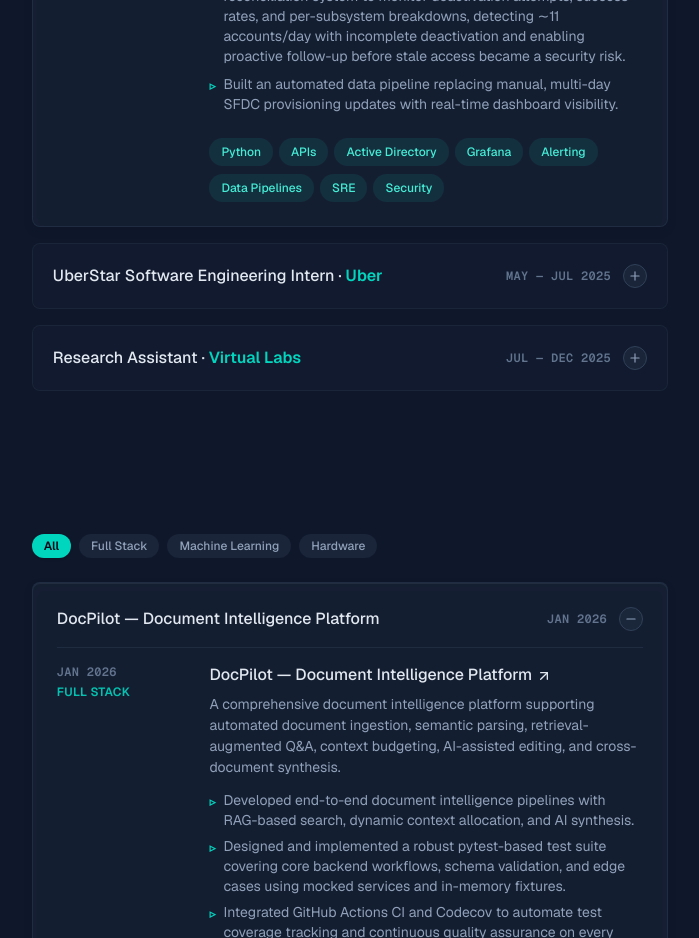
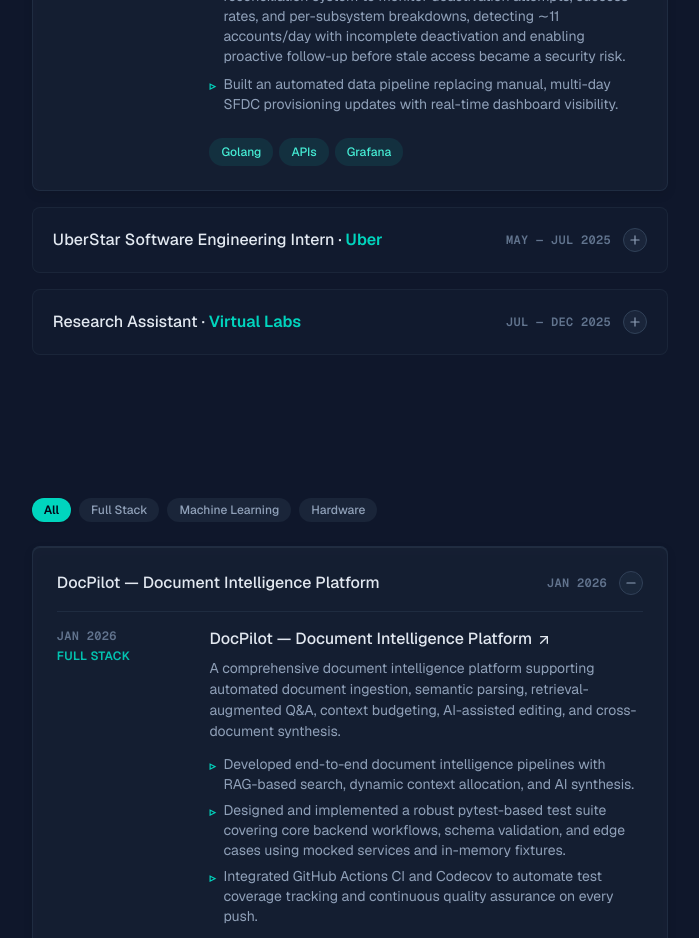
Before and after one commit to Roshan-o/roshan-o.github.io, a Next.js app: page / in a window 1280 px wide. Shown: the part 880-1818 px from the top of the page, without its empty margins (564-1263 px from the left). Built offline with nearby package versions, Linux system fonts and the light colour scheme.

Commit message:
changed experience

```diff
--- a/app/components/Experience.tsx
+++ b/app/components/Experience.tsx
@@ -35,7 +35,7 @@ export const Experience = () => {
         'Added observability (Grafana dashboards, alerting) into the reconciliation system to monitor deactivation attempts, success rates, and per-subsystem breakdowns, detecting ∼11 accounts/day with incomplete deactivation and enabling proactive follow-up before stale access became a security risk.',
         'Built an automated data pipeline replacing manual, multi-day SFDC provisioning updates with real-time dashboard visibility.',
       ],
-      technologies: ['Python', 'APIs', 'Active Directory', 'Grafana', 'Alerting', 'Data Pipelines', 'SRE', 'Security'],
+      technologies: ['Golang', 'APIs', 'Grafana'],
     },
     {
       id: 'uber-2025',
@@ -50,7 +50,7 @@ export const Experience = () => {
         'Developed an automated SQL optimization tool using Python and SQLGlot to detect redundant CTE processing across 3,500+ production SQL queries, using LLM-based analysis to identify unused cached columns.',
         'Identified 500 queries with repeated CTE/view processing, enabling optimization of redundant computation and data access, contributing to an estimated $5K in cost savings.',
       ],
-      technologies: ['Python', 'SQLGlot', 'LLM Analysis', 'Query Optimization', 'Data Pipelines', 'Big Data'],
+      technologies: ['Python', 'SQLGlot', 'LLM Analysis', 'Query Optimization', 'Data Pipelines'],
     },
     {
       id: 'vlabs-2025',
```
